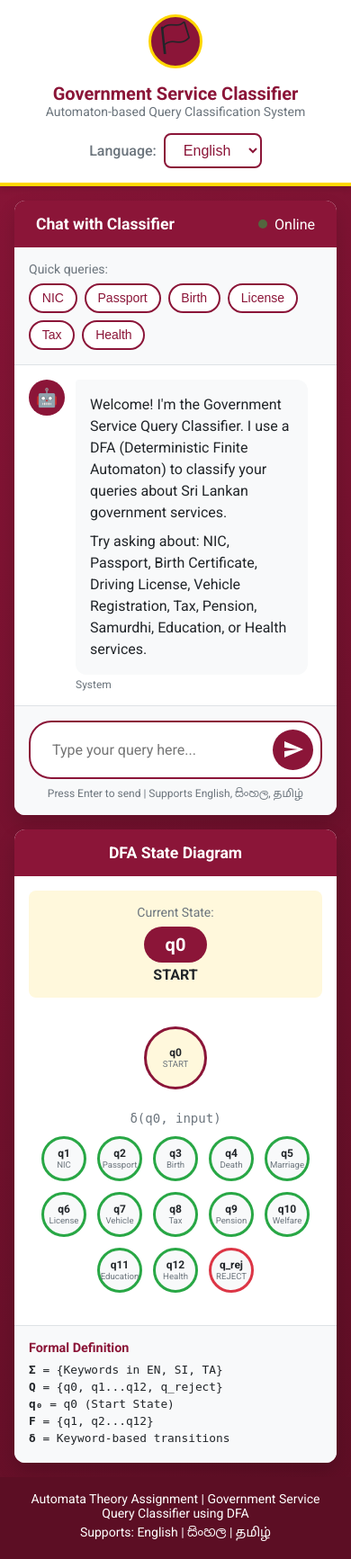
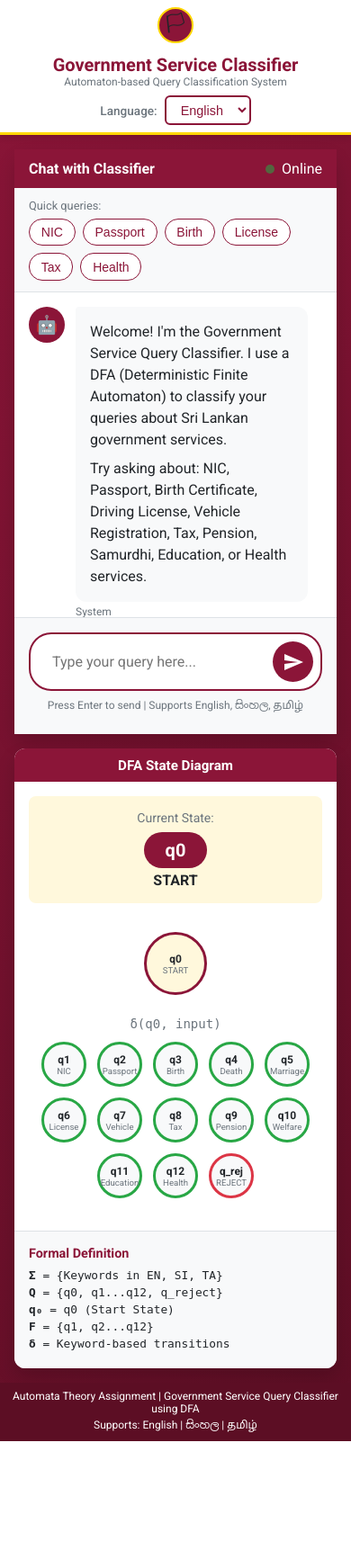
Before and after one commit to AdithaBuwaneka/Automata, a Flask app: page / in a window 390 px wide. Shown: the whole page at 90% size. After the commit the page ends 1602 px from the top, so only its background shows below. Run offline with Flask 3, Linux system fonts and the light colour scheme.

Commit message:
Refactor CSS styles for header, chat panel, and quick actions for improved layout and responsiveness

```diff
--- a/static/css/style.css
+++ b/static/css/style.css
@@ -52,9 +52,12 @@ body {
 /* Header Styles */
 .header {
     background: var(--bg-white);
-    padding: 1rem 2rem;
+    padding: 0.5rem 1.5rem;
     box-shadow: var(--shadow-md);
-    border-bottom: 4px solid var(--primary-gold);
+    border-bottom: 3px solid var(--primary-gold);
+    position: sticky;
+    top: 0;
+    z-index: 100;
 }
 
 .header-content {
@@ -62,39 +65,39 @@ body {
     justify-content: space-between;
     align-items: center;
     flex-wrap: wrap;
-    gap: 1rem;
+    gap: 0.5rem;
 }
 
 .logo-section {
     display: flex;
     align-items: center;
-    gap: 1rem;
+    gap: 0.75rem;
 }
 
 .emblem {
-    width: 60px;
-    height: 60px;
+    width: 40px;
+    height: 40px;
     background: var(--primary-maroon);
     border-radius: 50%;
     display: flex;
     align-items: center;
     justify-content: center;
-    border: 3px solid var(--primary-gold);
+    border: 2px solid var(--primary-gold);
 }
 
 .emblem-icon {
-    font-size: 2rem;
+    font-size: 1.25rem;
 }
 
 .title-section h1 {
     color: var(--primary-maroon);
-    font-size: 1.5rem;
+    font-size: 1.2rem;
     font-weight: 700;
 }
 
 .title-section p {
     color: var(--text-muted);
-    font-size: 0.875rem;
+    font-size: 0.75rem;
 }
 
 .language-selector {
@@ -106,17 +109,18 @@ body {
 .language-selector label {
     color: var(--text-muted);
     font-weight: 500;
+    font-size: 0.85rem;
 }
 
 .language-selector select {
-    padding: 0.5rem 1rem;
+    padding: 0.35rem 0.75rem;
     border: 2px solid var(--primary-maroon);
-    border-radius: 8px;
+    border-radius: 6px;
     background: var(--bg-white);
     color: var(--primary-maroon);
     font-weight: 500;
     cursor: pointer;
-    font-size: 1rem;
+    font-size: 0.9rem;
 }
 
 .language-selector select:focus {
@@ -146,12 +150,12 @@ body {
 .panel-header {
     background: var(--primary-maroon);
     color: var(--bg-white);
-    padding: 1rem;
+    padding: 0.6rem;
     text-align: center;
 }
 
 .panel-header h2 {
-    font-size: 1.1rem;
+    font-size: 0.95rem;
     font-weight: 600;
 }
 
@@ -307,20 +311,22 @@ body {
     box-shadow: var(--shadow-lg);
     display: flex;
     flex-direction: column;
-    overflow: hidden;
+    overflow: visible;
+    height: auto;
+    max-height: 650px;
 }
 
 .chat-header {
     background: var(--primary-maroon);
     color: var(--bg-white);
-    padding: 1rem 1.5rem;
+    padding: 0.75rem 1rem;
     display: flex;
     justify-content: space-between;
     align-items: center;
 }
 
 .chat-header h2 {
-    font-size: 1.1rem;
+    font-size: 1rem;
 }
 
 .status-indicator {
@@ -344,16 +350,16 @@ body {
 
 /* Quick Actions */
 .quick-actions {
-    padding: 1rem;
+    padding: 0.75rem 1rem;
     background: var(--bg-light);
     border-bottom: 1px solid var(--border-color);
 }
 
 .quick-actions #quick-label {
     display: block;
-    font-size: 0.875rem;
+    font-size: 0.8rem;
     color: var(--text-muted);
-    margin-bottom: 0.5rem;
+    margin-bottom: 0.4rem;
 }
 
 .action-buttons {
@@ -363,13 +369,14 @@ body {
 }
 
 .quick-btn {
-    padding: 0.5rem 1rem;
-    border: 2px solid var(--primary-maroon);
+    padding: 0.35rem 0.75rem;
+    border: 1.5px solid var(--primary-maroon);
     background: var(--bg-white);
     color: var(--primary-maroon);
-    border-radius: 20px;
+    border-radius: 15px;
     cursor: pointer;
     font-weight: 500;
+    font-size: 0.85rem;
     transition: all 0.2s ease;
 }
 
@@ -387,7 +394,7 @@ body {
     flex-direction: column;
     gap: 1rem;
     min-height: 300px;
-    max-height: 500px;
+    max-height: 400px;
 }
 
 .message {
@@ -595,9 +602,10 @@ body {
 
 .input-hints {
     text-align: center;
-    padding-top: 0.5rem;
+    padding: 0.5rem 0;
     font-size: 0.75rem;
     color: var(--text-muted);
+    background: var(--bg-light);
 }
 
 /* Footer */
@@ -605,12 +613,12 @@ body {
     background: var(--dark-maroon);
     color: var(--bg-white);
     text-align: center;
-    padding: 1rem;
-    font-size: 0.875rem;
+    padding: 0.5rem;
+    font-size: 0.75rem;
 }
 
 .footer p {
-    margin-bottom: 0.25rem;
+    margin-bottom: 0.15rem;
 }
 
 /* Loading Animation */
```
